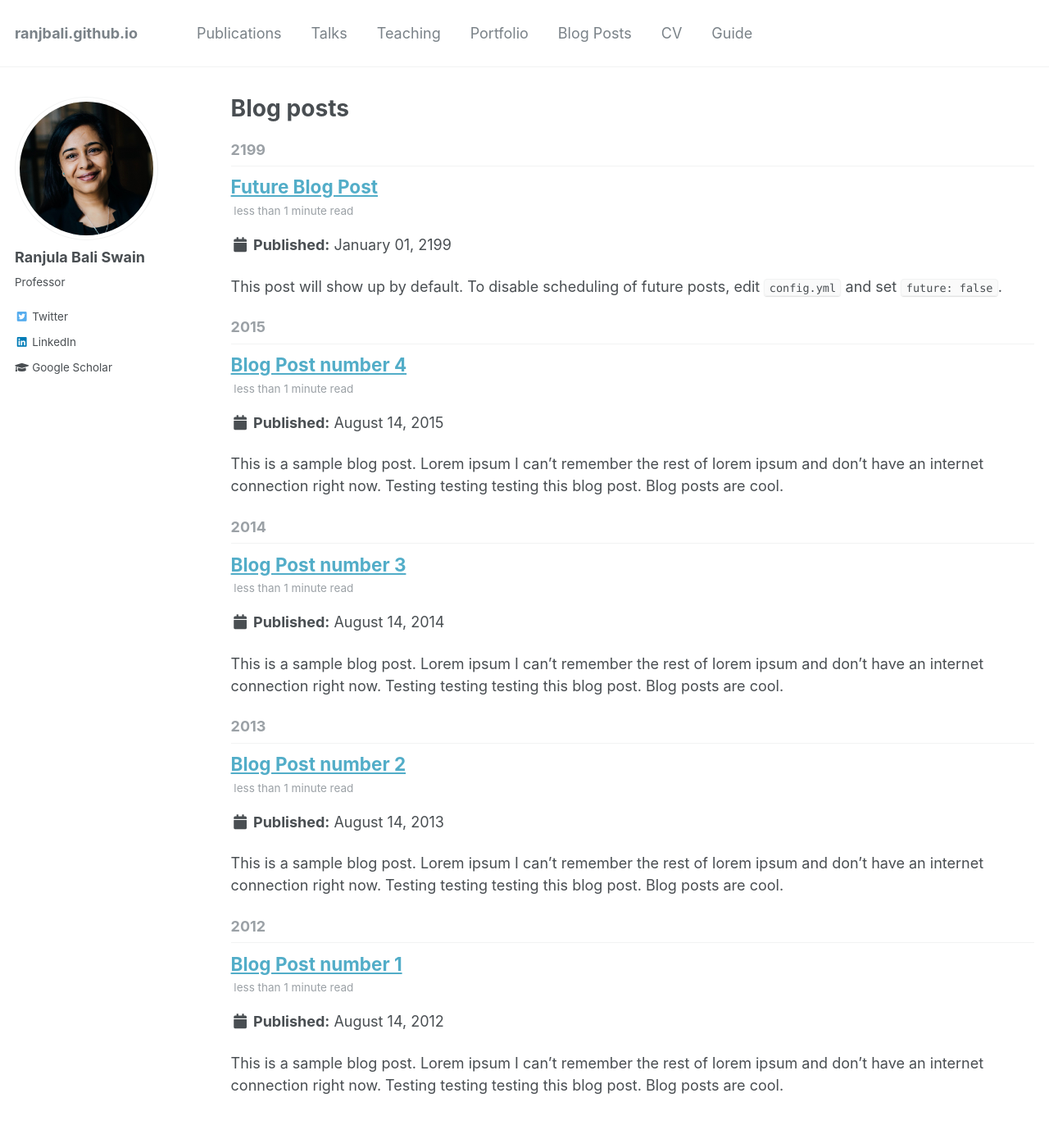
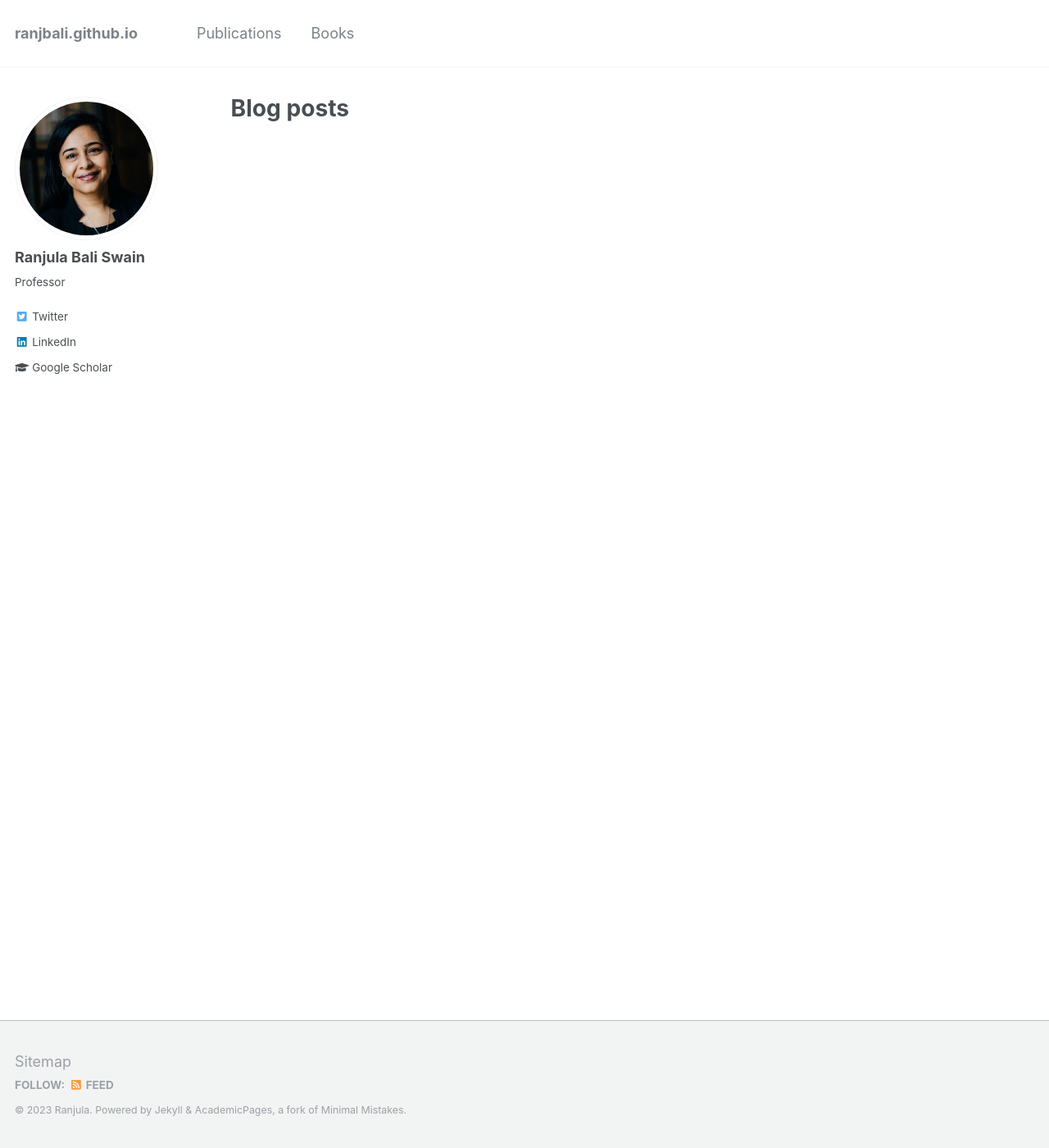
Before and after one commit to ranjbali/ranjbali.github.io, a Jekyll site: the page built from _pages/year-archive.html, in a window 1280 px wide and 1400 px high. Shown: the whole window at 82% size. Built offline with Jekyll 4.4.1, drawn with Linux system fonts in a browser that asks for light colours.

Commit message:
Deleted files

```diff
--- a/_data/navigation.yml
+++ b/_data/navigation.yml
@@ -3,20 +3,5 @@ main:
   - title: "Publications"
     url: /publications/
 
-  - title: "Talks"
+  - title: "Books"
     url: /talks/
-
-  - title: "Teaching"
-    url: /teaching/
-
-  - title: "Portfolio"
-    url: /portfolio/
-
-  - title: "Blog Posts"
-    url: /year-archive/
-
-  - title: "CV"
-    url: /cv/
-
-  - title: "Guide"
-    url: /markdown/
--- a/_posts/2012-08-14-blog-post-1.md
+++ /dev/null
@@ -1,20 +0,0 @@
----
-title: 'Blog Post number 1'
-date: 2012-08-14
-permalink: /posts/2012/08/blog-post-1/
-tags:
-  - cool posts
-  - category1
-  - category2
----
-
-This is a sample blog post. Lorem ipsum I can't remember the rest of lorem ipsum and don't have an internet connection right now. Testing testing testing this blog post. Blog posts are cool.
-
-Headings are cool
-======
-
-You can have many headings
-======
-
-Aren't headings cool?
-------
--- a/_posts/2013-08-14-blog-post-2.md
+++ /dev/null
@@ -1,20 +0,0 @@
----
-title: 'Blog Post number 2'
-date: 2013-08-14
-permalink: /posts/2013/08/blog-post-2/
-tags:
-  - cool posts
-  - category1
-  - category2
----
-
-This is a sample blog post. Lorem ipsum I can't remember the rest of lorem ipsum and don't have an internet connection right now. Testing testing testing this blog post. Blog posts are cool.
-
-Headings are cool
-======
-
-You can have many headings
-======
-
-Aren't headings cool?
-------
--- a/_posts/2014-08-14-blog-post-3.md
+++ /dev/null
@@ -1,20 +0,0 @@
----
-title: 'Blog Post number 3'
-date: 2014-08-14
-permalink: /posts/2014/08/blog-post-3/
-tags:
-  - cool posts
-  - category1
-  - category2
----
-
-This is a sample blog post. Lorem ipsum I can't remember the rest of lorem ipsum and don't have an internet connection right now. Testing testing testing this blog post. Blog posts are cool.
-
-Headings are cool
-======
-
-You can have many headings
-======
-
-Aren't headings cool?
-------
--- a/_posts/2199-01-01-future-post.md
+++ /dev/null
@@ -1,11 +0,0 @@
----
-title: 'Future Blog Post'
-date: 2199-01-01
-permalink: /posts/2012/08/blog-post-4/
-tags:
-  - cool posts
-  - category1
-  - category2
----
-
-This post will show up by default. To disable scheduling of future posts, edit `config.yml` and set `future: false`.
```
Also changed, not shown: _portfolio/portfolio-1.md (deleted, +0 -7 lines), _portfolio/portfolio-2.html (deleted, +0 -7 lines), _posts/2015-08-14-blog-post-4.md (deleted, +0 -20 lines), _teaching/2014-spring-teaching-1.md (deleted, +0 -20 lines), _teaching/2015-spring-teaching-2.md (deleted, +0 -20 lines).
